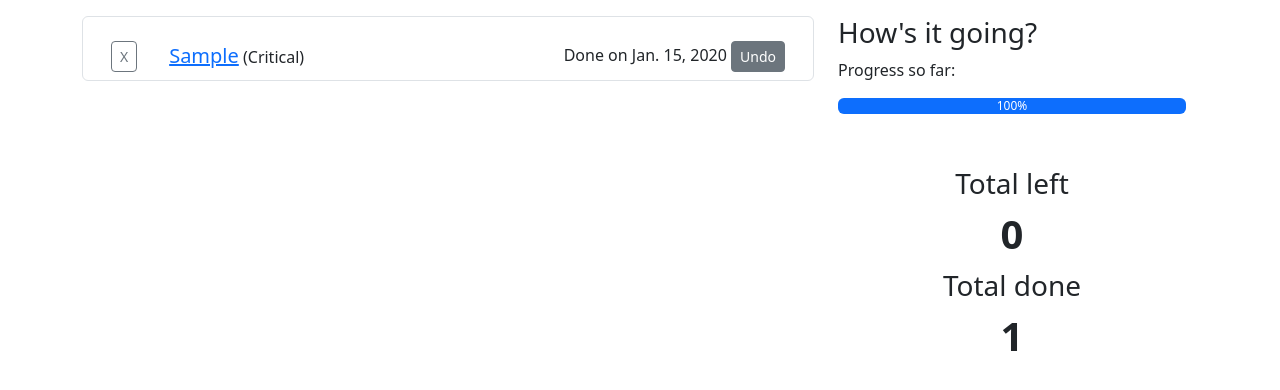
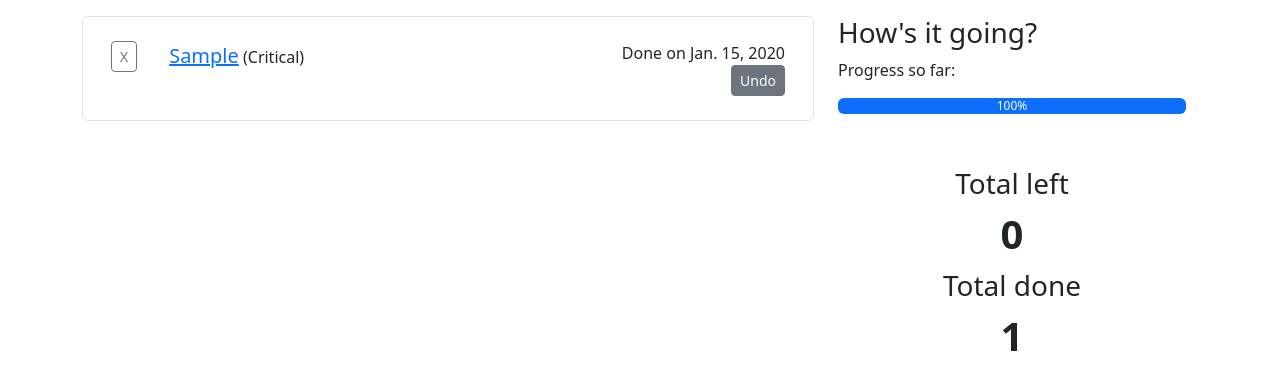
Before and after one commit to clarapenn/Todotastic, a Django app: page / in a window 1280 px wide. Shown: the part 78-468 px from the top of the page. Run offline with Django 3.2, Linux system fonts and the light colour scheme; a user stored in the database is signed in; tables that the repository leaves empty hold one stand-in row (values such as "Sample post"); some libraries are stand-ins or nearby versions.

Commit message:
Adds a due date or a warning in the template if todo is overdue
Also changes the spacing around completion button and the width of the todo list

```diff
--- a/todo/models.py
+++ b/todo/models.py
@@ -26,6 +26,8 @@ class Todo(models.Model):
     completed = models.BooleanField(default=False)
     date_created = models.DateTimeField(auto_now_add=True)
     date_completed = models.DateTimeField(null=True, blank=True)
+    date_due = models.DateTimeField(null=True, blank=True)
+
     owner = models.ForeignKey(
         User,
         on_delete=models.CASCADE,
@@ -48,3 +50,11 @@ class Todo(models.Model):
         self.completed = False
         self.date_completed = None
         self.save()
+
+    def is_overdue(self):
+        today = datetime.date.today()
+        # This is currently ONLY comparing dates. TODO: make it compare timezone-aware datetimes
+        if self.date_due and self.date_due.date() < today:
+            return True
+
+        return False
--- a/todo/templates/todo/list_todos.html
+++ b/todo/templates/todo/list_todos.html
@@ -19,11 +19,20 @@
                                 <button type="submit" class="btn btn-outline-secondary btn-sm">X</button>
                             </form>
                         </div>
-                        <div class="col-5">
+                        <div class="col-7">
                             <a class="fs-5" href="{% url "todo-detail" todo.id %}">{{ todo.task|truncatechars:90 }}</a>
+                            {% if todo.date_due and not todo.completed %}
+                            <span title="{% if todo.is_overdue %} OVERDUE! {% else %} Due {% endif %}{{todo.date_due|date}}">
+                                {% if todo.is_overdue %}
+                                💥
+                                {% else %}
+                                ⏰
+                                {% endif %}
+                            </span>
+                            {% endif %}
                             <span>({{todo.get_priority_display}})</span>
                         </div>
-                        <div class="col-6 todo-completion-button">
+                        <div class="col-4 todo-completion-button">
                             {% if todo.completed %}
                             <span>
                                 Done on {{ todo.date_completed|date|default:"who knows!" }}
--- a/todotastic/static/css/todotastic.css
+++ b/todotastic/static/css/todotastic.css
@@ -7,7 +7,7 @@
 }
 
 .inline-form {
-  display: inline;
+  display: inline-block;
 }
 
 .detail_li {
```
Also changed, not shown: todo/forms.py (+8 -6 lines), todo/migrations/0005_todo_date_due.py (added).
